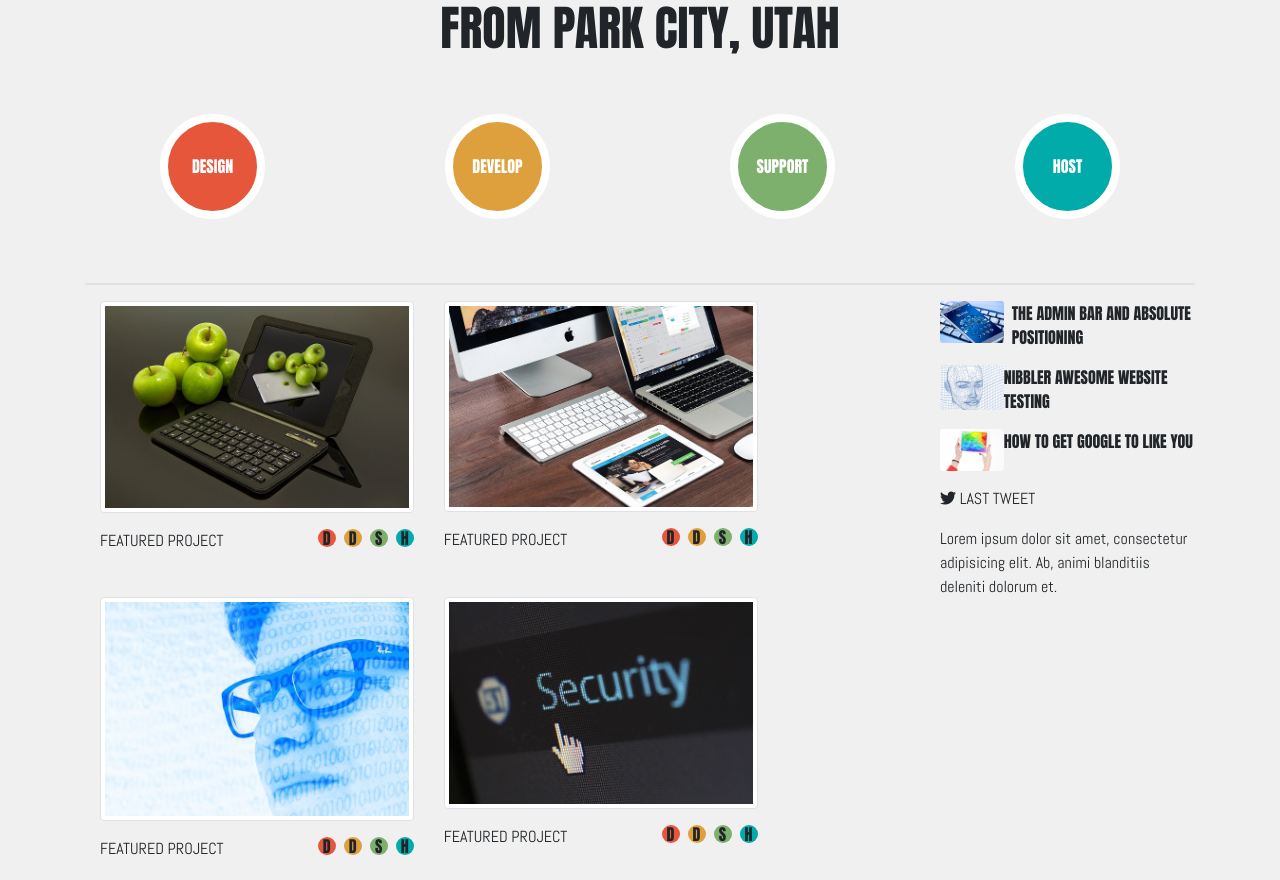
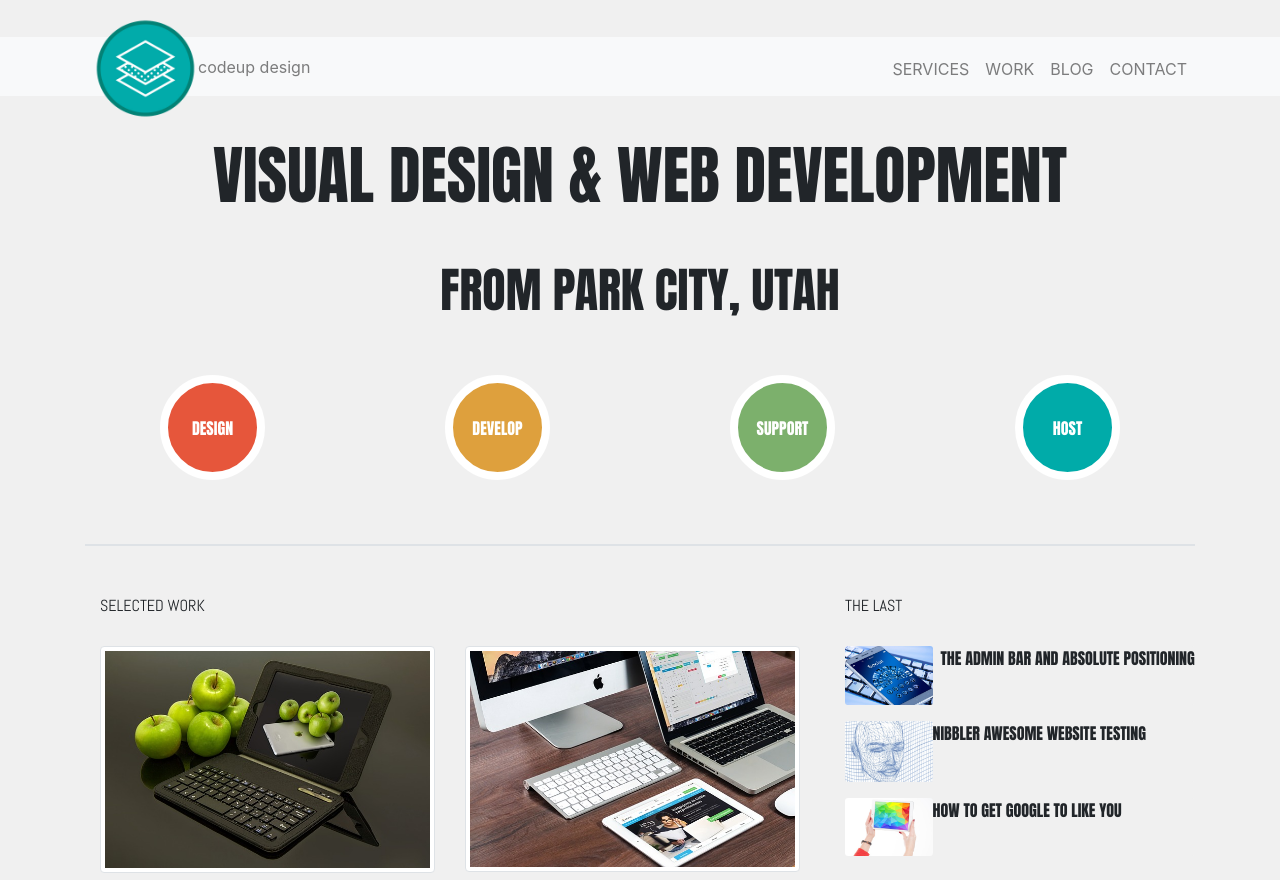
Before and after one commit to baez-mccaleb-ganymede/codeup-design-project, a plain HTML site: page index.html in a window 1280 px wide. Shown: the top 880 px of the page. Drawn offline with nearby package versions, Linux system fonts and the light colour scheme.

Commit message:
started work on the nav bar

```diff
--- a/css/custom.css
+++ b/css/custom.css
@@ -12,6 +12,19 @@ h1  {
 h2  {
     font-family: 'Anton', sans-serif;
     font-size: 48px;
+}
+.nav-bg {
+    position: absolute;
+    margin: 0;
+    padding: 0;
+    height: 59px;
+    width: 100%;
+    top: 37px;
+    z-index: -1000;
+}
+.logo-img {
+    width: 105px;
+    height: 105px;
 }
 .design {
     font-family: 'Anton', sans-serif;
--- a/index.html
+++ b/index.html
@@ -14,20 +14,32 @@
     </head>
     <body>
     <main>
-        <div class="container-fluid">
-            <section class="row">
-                <div class="nav">
-
-                </div>
+        <div class="nav-bg bg-light"></div>
+        <nav class="navbar navbar-expand-lg navbar-light">
+            <div class="container">
+                <ul class="navbar-nav align-items-center w-100">
+                    <li class="nav-item mr-lg-auto">
+                        <a class="nav-link" href="#"><img src="images/logo.png" class="logo-img" alt="logo">codeup design</a>
+                    </li>
+                    <li class="nav-item">
+                        <a class="nav-link" href="#">SERVICES</a>
+                    </li>
+                    <li class="nav-item">
+                        <a class="nav-link" href="#">WORK</a>
+                    </li>
+                    <li class="nav-item">
+                        <a class="nav-link" href="#">BLOG</a>
+                    </li>
+                    <li class="nav-item">
+                        <a class="nav-link" href="#">CONTACT</a>
+                    </li>
+                </ul>
+            </div>
+        </nav>
+        <div class="container">
+            <section class="row d-block mb-5">
+                <h1 class="col-12 d-flex justify-content-center">VISUAL DESIGN & WEB DEVELOPMENT</h1>
             </section>
-            <section class="row d-sm-none d-block">
-                <h1 class="col-12 d-flex justify-content-center">VISUAL DESIGN &</h1>
-            </section>
-            <section class="row d-sm-none d-block">
-                <h1 class="col-12 d-flex justify-content-center mb-5">WEB DEVELOPMENT</h1>
-            </section>
-        </div>
-        <div class="container">
             <section class="row">
                 <h2 class="col-12 d-flex justify-content-center">FROM PARK CITY, UTAH</h2>
             </section>
@@ -47,16 +59,17 @@
                 </div>
             </section>
 <!--            BIG CIRCLE BUTTONS END-->
-            <div class="d-none d-sm-block border"></div>
+            <div class="d-none d-sm-block border mb-5"></div>
 <!--            4 BIG CARDS START-->
-            <section class="row d-md-none">
-                    <p class="card-title mx-auto my-5 select-work">SELECTED WORK</p>
-            </section>
+<!--            <section class="row">-->
+<!--                    <p class="card-title mx-auto select-work">SELECTED WORK</p>-->
+<!--            </section>-->
             <div class="row">
-                <div class="col-12 col-sm-12 col-md-9">
-                    <div class="container">
+                <div class="col-12 col-sm-12 col-md-8">
+                    <div class="container-fluid">
+                        <p class="card-title mx-auto select-work text-center text-md-left">SELECTED WORK</p>
                         <div class="row">
-                            <div class="col-sm-6 col-md-5 card border-0 feature-font">
+                            <div class="col-sm-6 col-md-6 card border-0 feature-font">
                                 <div class="card-body my-3 p-0">
                                     <img src="images/apple-ipad.jpg" class="img-thumbnail" alt="ipad with apples on it">
                                 </div>
@@ -70,7 +83,7 @@
                                     </ul>
                                 </div>
                             </div>
-                            <div class="d-none d-sm-block col-sm-6 col-md-5 card border-0 feature-font">
+                            <div class="d-none d-sm-block col-sm-6 col-md-6 card border-0 feature-font">
                                 <div class="card-body my-3 p-0">
                                     <img src="images/macbook.jpg" class="img-thumbnail" alt="desk with computer">
                                 </div>
@@ -85,7 +98,7 @@
                                 </div>
                             </div>
                             <div class="w-100"></div>
-                            <div class="d-none d-sm-block col-sm-6 col-md-5 card border-0 feature-font">
+                            <div class="d-none d-sm-block col-sm-6 col-md-6 card border-0 feature-font">
                                 <div class="card-body my-3 p-0">
                                     <img src="images/man.jpg" class="img-thumbnail" alt="guy with glasses">
                                 </div>
@@ -99,7 +112,7 @@
                                     </ul>
                                 </div>
                             </div>
-                            <div class="d-none d-sm-block col-sm-6 col-md-5 card border-0 feature-font">
+                            <div class="d-none d-sm-block col-sm-6 col-md-6 card border-0 feature-font">
                                 <div class="card-body p-0 my-3">
                                     <img src="images/security.jpg" class="img-thumbnail" alt="security text">
                                 </div>
@@ -119,8 +132,9 @@
     <!--            4 BIG CARDS END-->
     <!--            ARTICLE CARDS ON RIGHT SIDE -->
                 <div class="col">
-                    <div class="container">
+                    <div class="container-fluid">
                         <div class="row">
+                            <p class="card-title select-work d-none d-sm-none d-md-block">THE LAST</p>
                             <div class="d-none d-sm-none d-md-block small-card-font mt-3">
                                 <div class="card mb-3 card border-0">
                                     <div class="row no-gutters">
@@ -158,7 +172,7 @@
                                         </div>
                                     </div>
                                 </div>
-                                <div class="feature-font">
+                                <div class="feature-font mt-5">
                                     <p><i class="fab fa-twitter"></i> LAST TWEET</p>
                                     <p>Lorem ipsum dolor sit amet, consectetur adipisicing elit. Ab, animi blanditiis deleniti dolorum et.</p>
                                 </div>
```
